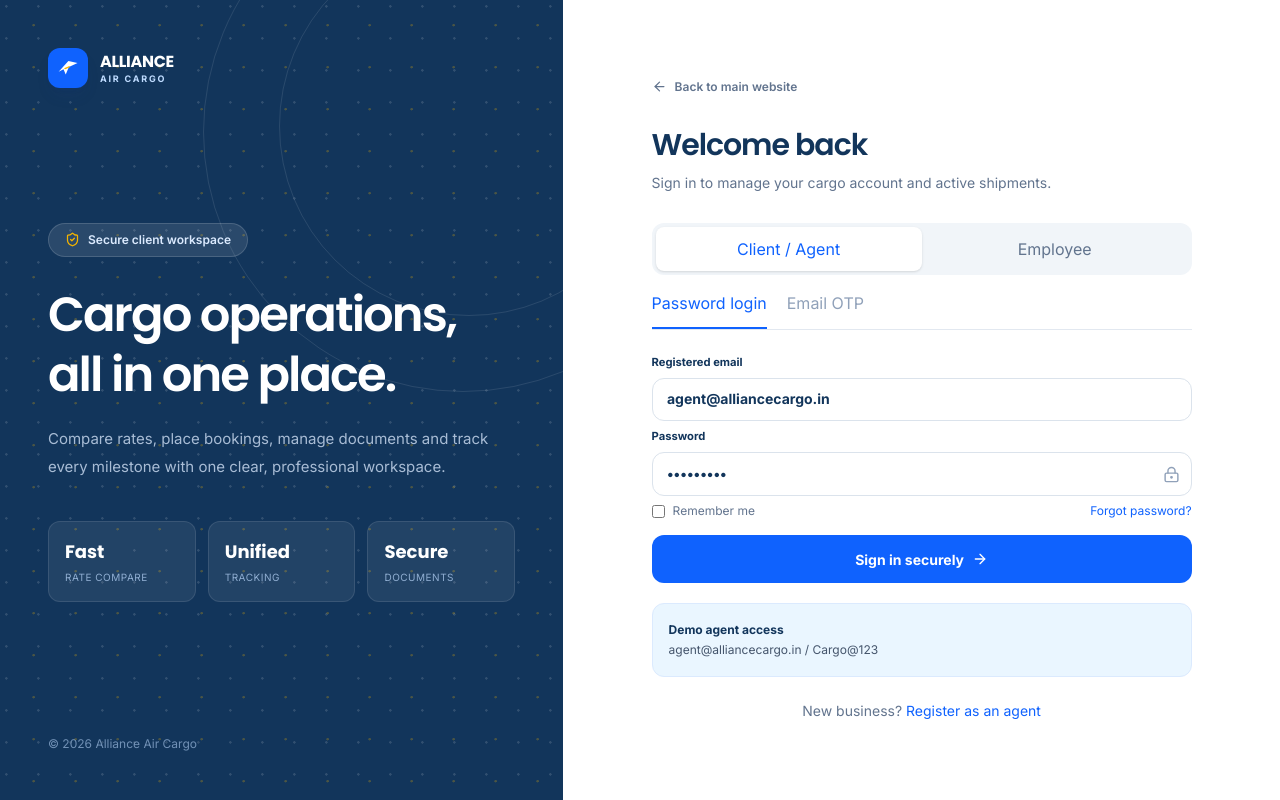
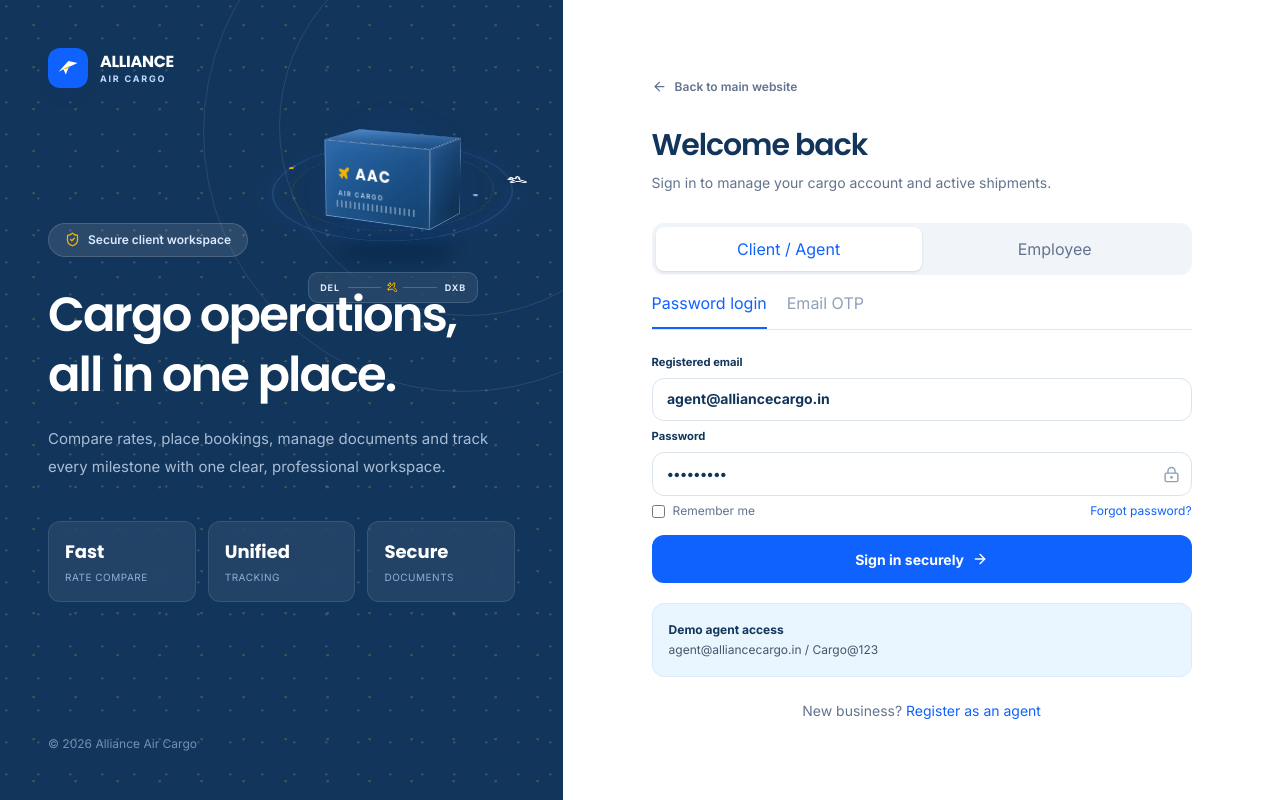
Before and after one commit to Sahil17102/Alliance-Air-Cargo, a React (Vite) app in the folder client-portal/: page / in a window 1280 px wide. Built offline with nearby package versions, Linux system fonts and the light colour scheme.

Commit message:
Add animated 3D air cargo login visual

```diff
--- a/client-portal/src/App.jsx
+++ b/client-portal/src/App.jsx
@@ -90,6 +90,23 @@ function Logo({ compact = false, light = false }) {
   </a>
 }
 
+function AirCargoVisual() {
+  return <div className="air-cargo-visual" aria-hidden="true">
+    <div className="air-cargo-glow" />
+    <div className="air-route-orbit"><span className="air-route-plane"><Plane size={20} strokeWidth={2.2}/></span></div>
+    <div className="cargo-cube">
+      <div className="cargo-face cargo-front"><span className="cargo-mark"><Plane size={14} fill="currentColor"/> AAC</span><span className="cargo-code">AIR CARGO</span></div>
+      <div className="cargo-face cargo-back" />
+      <div className="cargo-face cargo-right" />
+      <div className="cargo-face cargo-left" />
+      <div className="cargo-face cargo-top" />
+      <div className="cargo-face cargo-bottom" />
+    </div>
+    <div className="cargo-floor-shadow" />
+    <div className="air-route-label"><span>DEL</span><span className="air-route-line"><i/><Plane size={12}/><i/></span><span>DXB</span></div>
+  </div>
+}
+
 function Toast({ message, onClose }) {
   if (!message) return null
   return <div role="status" className="fixed right-4 top-4 z-[100] flex max-w-sm items-start gap-3 rounded-xl border border-green-200 bg-white p-4 text-sm text-slate-700 shadow-2xl"><CheckCircle2 className="shrink-0 text-green-600" size={20}/><span className="leading-5">{message}</span><button onClick={onClose} aria-label="Close notification"><X size={16}/></button></div>
@@ -99,8 +116,9 @@ function AuthLayout({ children, title, text }) {
   return <main className="min-h-screen bg-white lg:grid lg:grid-cols-[.88fr_1.12fr]">
     <section className="auth-pattern relative hidden min-h-screen overflow-hidden bg-navy p-12 text-white lg:flex lg:flex-col">
       <div className="absolute -right-40 -top-32 h-[520px] w-[520px] rounded-full border border-white/10"/><div className="absolute -right-24 -top-16 h-[380px] w-[380px] rounded-full border border-white/10"/>
-      <Logo light/><div className="relative my-auto max-w-lg"><span className="inline-flex items-center gap-2 rounded-full border border-white/15 bg-white/10 px-4 py-2 text-xs font-semibold text-blue-100"><ShieldCheck size={15} className="text-gold"/> Secure client workspace</span><h1 className="font-display mt-7 text-4xl font-semibold leading-tight tracking-[-.04em] xl:text-5xl">Cargo operations,<br/>all in one place.</h1><p className="mt-5 max-w-md text-[15px] leading-7 text-blue-100/75">Compare rates, place bookings, manage documents and track every milestone with one clear, professional workspace.</p><div className="mt-10 grid grid-cols-3 gap-3">{[['Fast','Rate compare'],['Unified','Tracking'],['Secure','Documents']].map(([a,b])=><div key={a} className="rounded-xl border border-white/10 bg-white/[.07] p-4"><strong className="font-display text-lg">{a}</strong><span className="mt-1 block text-[10px] uppercase tracking-wider text-blue-200/70">{b}</span></div>)}</div></div>
-      <p className="text-xs text-blue-200/55">© {new Date().getFullYear()} Alliance Air Cargo</p>
+      <AirCargoVisual/>
+      <div className="relative z-10"><Logo light/></div><div className="relative z-10 my-auto max-w-lg"><span className="inline-flex items-center gap-2 rounded-full border border-white/15 bg-white/10 px-4 py-2 text-xs font-semibold text-blue-100"><ShieldCheck size={15} className="text-gold"/> Secure client workspace</span><h1 className="font-display mt-7 text-4xl font-semibold leading-tight tracking-[-.04em] xl:text-5xl">Cargo operations,<br/>all in one place.</h1><p className="mt-5 max-w-md text-[15px] leading-7 text-blue-100/75">Compare rates, place bookings, manage documents and track every milestone with one clear, professional workspace.</p><div className="mt-10 grid grid-cols-3 gap-3">{[['Fast','Rate compare'],['Unified','Tracking'],['Secure','Documents']].map(([a,b])=><div key={a} className="rounded-xl border border-white/10 bg-white/[.07] p-4 backdrop-blur-sm"><strong className="font-display text-lg">{a}</strong><span className="mt-1 block text-[10px] uppercase tracking-wider text-blue-200/70">{b}</span></div>)}</div></div>
+      <p className="relative z-10 text-xs text-blue-200/55">© {new Date().getFullYear()} Alliance Air Cargo</p>
     </section>
     <section className="flex min-h-screen flex-col bg-white">
       <header className="flex h-20 items-center justify-between border-b border-slate-100 px-5 sm:px-9 lg:hidden"><Logo/><a href={LANDING_URL} className="text-xs font-bold text-brand">Back to website</a></header>
--- a/client-portal/src/styles.css
+++ b/client-portal/src/styles.css
@@ -18,6 +18,37 @@ button, input, select, textarea { font: inherit; }
 button, a { -webkit-tap-highlight-color: transparent; outline-offset: 3px; }
 .font-display { font-family: "Poppins", sans-serif; }
 .auth-pattern { background-image: radial-gradient(circle at 20% 20%, rgba(255,255,255,.13) 0 1px, transparent 1.5px), radial-gradient(circle at 80% 60%, rgba(244,180,0,.25) 0 1px, transparent 1.5px); background-size: 32px 32px, 42px 42px; }
+.air-cargo-visual { position: absolute; z-index: 2; top: 4.5rem; right: 2.5rem; width: 260px; height: 235px; perspective: 900px; pointer-events: none; }
+.air-cargo-glow { position: absolute; inset: 25px; border-radius: 50%; background: radial-gradient(circle, rgba(15,98,254,.3), rgba(15,98,254,0) 68%); filter: blur(8px); animation: cargo-glow 4s ease-in-out infinite; }
+.air-route-orbit { position: absolute; inset: 5px 10px 10px; border: 1px solid rgba(147,197,253,.22); border-radius: 50%; transform: rotateX(64deg) rotateZ(-12deg); box-shadow: inset 0 0 28px rgba(15,98,254,.08), 0 0 30px rgba(15,98,254,.08); }
+.air-route-orbit::before,.air-route-orbit::after { content: ""; position: absolute; border-radius: 50%; }
+.air-route-orbit::before { inset: 18px; border: 1px dashed rgba(244,180,0,.22); }
+.air-route-orbit::after { left: 22px; top: 40px; width: 5px; height: 5px; background: #f4b400; box-shadow: 170px 101px 0 rgba(147,197,253,.85); }
+.air-route-plane { position: absolute; left: 50%; top: 50%; color: #fff; filter: drop-shadow(0 4px 8px rgba(0,0,0,.35)); animation: plane-orbit 8s linear infinite; }
+.cargo-cube { position: absolute; left: 72px; top: 66px; width: 116px; height: 78px; transform-style: preserve-3d; animation: cargo-float 5s ease-in-out infinite; }
+.cargo-face { position: absolute; border: 1px solid rgba(191,219,254,.45); background: linear-gradient(145deg, rgba(43,105,173,.96), rgba(15,62,107,.96)); box-shadow: inset 0 0 20px rgba(255,255,255,.05); backface-visibility: hidden; }
+.cargo-front,.cargo-back { width: 116px; height: 78px; }
+.cargo-front { display: flex; flex-direction: column; justify-content: center; padding: 14px; transform: translateZ(35px); }
+.cargo-back { transform: rotateY(180deg) translateZ(35px); }
+.cargo-right,.cargo-left { left: 23px; width: 70px; height: 78px; }
+.cargo-right { transform: rotateY(90deg) translateZ(58px); background: linear-gradient(145deg, rgba(32,82,139,.98), rgba(9,43,76,.98)); }
+.cargo-left { transform: rotateY(-90deg) translateZ(58px); }
+.cargo-top,.cargo-bottom { top: 4px; width: 116px; height: 70px; }
+.cargo-top { transform: rotateX(90deg) translateZ(39px); background: linear-gradient(145deg, rgba(73,133,198,.98), rgba(25,75,130,.98)); }
+.cargo-bottom { transform: rotateX(-90deg) translateZ(39px); }
+.cargo-front::after { content: ""; position: absolute; left: 12px; right: 12px; bottom: 10px; height: 7px; opacity: .35; background: repeating-linear-gradient(90deg,#fff 0 2px,transparent 2px 5px); }
+.cargo-mark { display: flex; align-items: center; gap: 6px; color: #fff; font-family: "Poppins",sans-serif; font-size: 16px; font-weight: 700; letter-spacing: .08em; }
+.cargo-mark svg { color: #f4b400; }
+.cargo-code { margin-top: 4px; color: rgba(219,234,254,.7); font-size: 7px; font-weight: 700; letter-spacing: .2em; }
+.cargo-floor-shadow { position: absolute; left: 74px; top: 166px; width: 116px; height: 25px; border-radius: 50%; background: rgba(2,20,37,.42); filter: blur(9px); animation: shadow-breathe 5s ease-in-out infinite; }
+.air-route-label { position: absolute; left: 45px; right: 45px; bottom: 4px; display: flex; align-items: center; gap: 8px; border: 1px solid rgba(191,219,254,.18); border-radius: 10px; background: rgba(255,255,255,.08); padding: 8px 11px; color: #dbeafe; font-size: 9px; font-weight: 800; letter-spacing: .1em; backdrop-filter: blur(8px); }
+.air-route-line { display: flex; flex: 1; align-items: center; color: #f4b400; }
+.air-route-line i { height: 1px; flex: 1; background: rgba(147,197,253,.3); }
+.air-route-line svg { margin-inline: 5px; transform: rotate(90deg); }
+@keyframes cargo-float { 0%,100% { transform: translateY(0) rotateX(-13deg) rotateY(-28deg); } 50% { transform: translateY(-10px) rotateX(-10deg) rotateY(-20deg); } }
+@keyframes plane-orbit { from { transform: rotate(0deg) translateX(116px) rotate(88deg); } to { transform: rotate(360deg) translateX(116px) rotate(88deg); } }
+@keyframes cargo-glow { 0%,100% { opacity: .55; transform: scale(.92); } 50% { opacity: .9; transform: scale(1.05); } }
+@keyframes shadow-breathe { 0%,100% { opacity: .8; transform: scaleX(1); } 50% { opacity: .42; transform: scaleX(.78); } }
 .shadow-card { box-shadow: 0 15px 42px rgba(18,53,91,.09); }
 .field { width: 100%; border: 1px solid #dbe3ec; border-radius: .75rem; background: #fff; padding: .8rem .9rem; font-size: .875rem; outline: none; transition: border-color .2s, box-shadow .2s; }
 .search-field { padding-left: 2.75rem !important; }
@@ -29,4 +60,5 @@ button, a { -webkit-tap-highlight-color: transparent; outline-offset: 3px; }
 .card { border: 1px solid #e2e8f0; border-radius: 1rem; background: #fff; box-shadow: 0 10px 30px rgba(18,53,91,.055); }
 .fade { animation: fade .35s ease both; }
 @keyframes fade { from { opacity: 0; transform: translateY(7px); } }
+@media (max-width: 1279px) { .air-cargo-visual { top: 4.75rem; right: 1.25rem; transform: scale(.76); transform-origin: top right; opacity: .88; } }
 @media (prefers-reduced-motion: reduce) { *,*::before,*::after { animation-duration: .01ms !important; transition-duration: .01ms !important; } }
```
